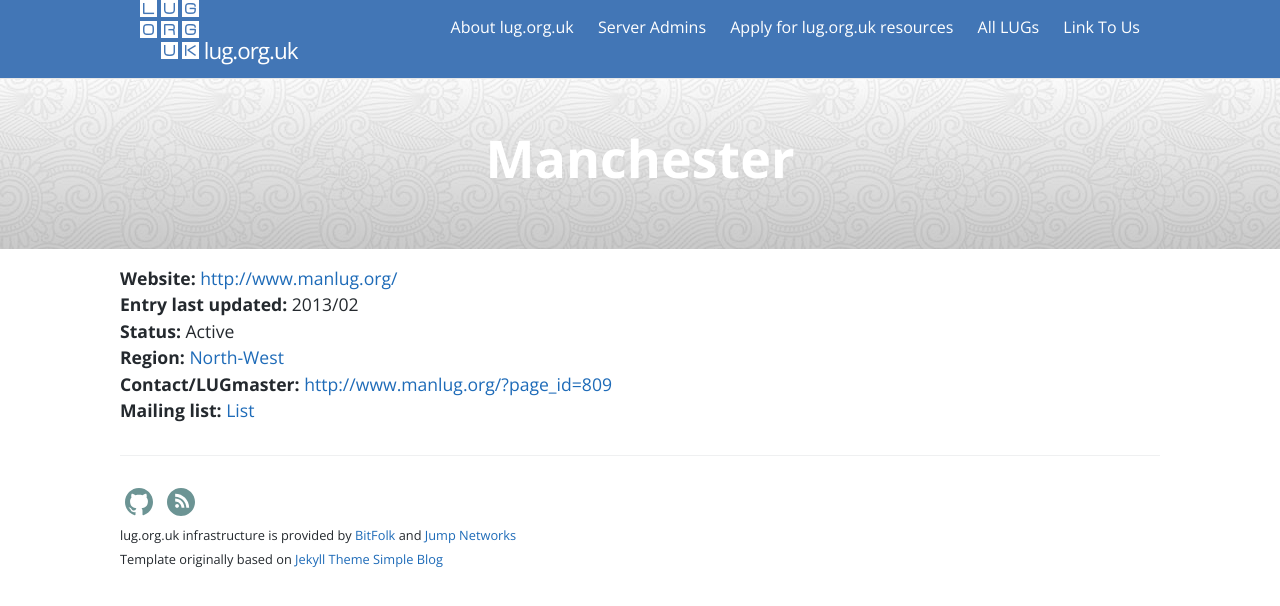
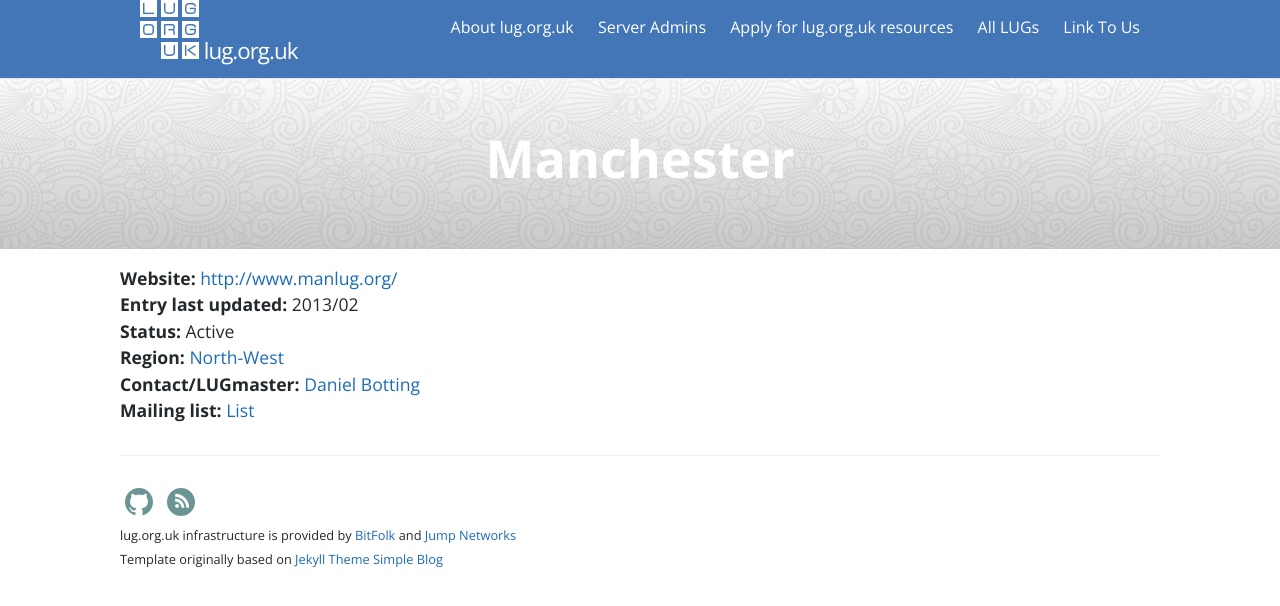
Before and after one commit to lugorguk/lug.org.uk-website, a Jekyll site: the page built from _posts/0000-01-01-Manchester.md, in a window 1280 px wide. Shown: the top 606 px of the page. Built offline with Jekyll 4.4.1, drawn with Linux system fonts in a browser that asks for light colours.

Commit message:
Update Manchester LUG contact details

```diff
--- a/_posts/0000-01-01-Manchester.md
+++ b/_posts/0000-01-01-Manchester.md
@@ -7,8 +7,8 @@ status: Active
 last_update: 02/2013
 categories: North-West
 url: http://lug.org.uk/node/170
-contact_address: http://www.manlug.org/?page_id=809
-contact: http://www.manlug.org/?page_id=809
+contact_address: http://www.manlug.org/contacts.php
+contact: Daniel Botting
 mailing_list: http://listserv.manchester.ac.uk/cgi-bin/wa?SUBED1=man-lug&amp;A=1
 permalink: lugs/North-West/Manchester/
 ---
```
